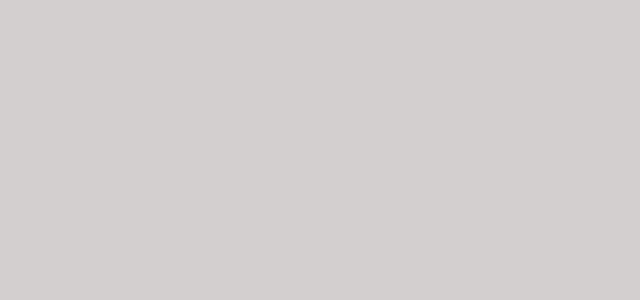
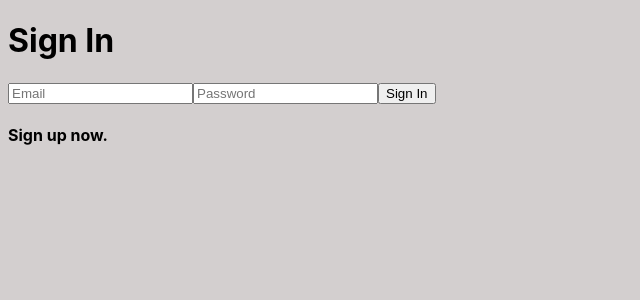
Before and after one commit to Atreus76/Restaurant-little-lemon, a React (Vite) app: page /login in a window 1280 px wide. Before the commit this address had no page. Shown: the top 300 px of the page, without its empty margins (0-640 px from the left). Built offline with nearby package versions, Linux system fonts and the light colour scheme.

Commit message:
Create the login route

```diff
--- a/src/App.jsx
+++ b/src/App.jsx
@@ -4,19 +4,16 @@ import {
   BrowserRouter as Router,
   Routes,
   Route } from "react-router-dom"
-import Banner from './components/Banner'
-import Nav from './components/Nav'
-import Advertise from './components/Advertise'
-import Contents from './components/Contents'
 import Home from './components/Home'
 import Menu from './components/Menu'
-
+import LogIn from './components/LogIn'
 function App() {
   return (
     <Router>
       <Routes>
         <Route path='/' element={<Home />}/>
         <Route path='/menu' element={<Menu />}/>
+        <Route path='/login' element={<LogIn />}/>
       </Routes>
     </Router>
   )
--- a/src/components/BookingModal.jsx
+++ b/src/components/BookingModal.jsx
@@ -1,4 +1,4 @@
-import  {cloneElement, useState} from 'react'
+import  { useState } from 'react'
 import "./BookingModal.css"
 import { addDoc, collection, doc, getDocs } from 'firebase/firestore';
 import db from '../firebase';
--- /dev/null
+++ b/src/components/LogIn.jsx
@@ -0,0 +1,60 @@
+import "./LogIn.css"
+import { useRef, useState } from "react"
+import { auth } from "../firebase"
+import { createUserWithEmailAndPassword,
+  signInWithEmailAndPassword
+ } from "firebase/auth"
+const LogIn = () => {
+  const emailRef = useRef(null)
+  const passwordRef = useRef(null)
+  const [logIn, setLogIn] = useState(true)
+
+  const register = (e) => {
+    e.preventDefault()
+
+    createUserWithEmailAndPassword(
+      auth,
+      emailRef.current.value,
+      passwordRef.current.value
+    )
+    .then((authUser) => {
+      console.log(authUser)
+    })
+    .catch((error) => {
+      alert(error.message)
+    })
+  }
+
+  const signIn = (e) => {
+    e.preventDefault()
+
+    signInWithEmailAndPassword(
+      auth,
+      emailRef.current.value,
+      passwordRef.current.value
+    )
+    .then((authUser) => {
+      console.log(authUser)
+    })
+    .catch((error) => {
+      alert(error.message)
+    })
+  }
+
+  return (
+    <div className="login">
+      <form action="">
+        <h1>Sign In</h1>
+        <input ref={emailRef} type="email" placeholder="Email"/>
+        <input ref={passwordRef} type="password" placeholder="Password" />
+        <button type="submit" onClick={signIn}>Sign In</button>
+
+        <h4>
+          <span onClick={register}>Sign up now.</span>
+        </h4>
+      </form>
+    </div>
+  )
+}
+
+export default LogIn
--- a/src/components/Nav.jsx
+++ b/src/components/Nav.jsx
@@ -7,19 +7,24 @@ const Nav = () => {
   const [showModal, setShowModal] = useState(false)
   const navigate = useNavigate();
 
-  const handleClick = () => {
+  const navigateMenu = () => {
     navigate("/menu"); // Redirect to Menu page
   };
+
+  const navigateLogIn = () => {
+    navigate("/login")
+  }
   return (
     <div className='nav'>
         <div className="nav__pages">Home</div>
-        <div className="nav__pages" onClick={handleClick}>Menu</div>
+        <div className="nav__pages" onClick={navigateMenu}>Menu</div>
         <div className="nav__pages"
           onClick={() => setShowModal(true)}
         >Book</div>
-
         {showModal && <BookingModal onClose={() => setShowModal(false)}/>}
         <div className="nav__pages">About</div>
+        <div className="nav__pages" onClick={navigateLogIn}>Log In</div>
+
     </div>
   )
 }
--- a/src/firebase.js
+++ b/src/firebase.js
@@ -1,7 +1,7 @@
 // Import the functions you need from the SDKs you need
 import { initializeApp } from "firebase/app";
 import { getAuth } from "firebase/auth";
-import { addDoc, collection, getFirestore } from "firebase/firestore";
+import { getFirestore } from "firebase/firestore";
 // TODO: Add SDKs for Firebase products that you want to use
 // https://firebase.google.com/docs/web/setup#available-libraries
 
```
Also changed, not shown: src/components/Signup.jsx (added, +30 -0 lines), src/components/LogIn.css (added).
